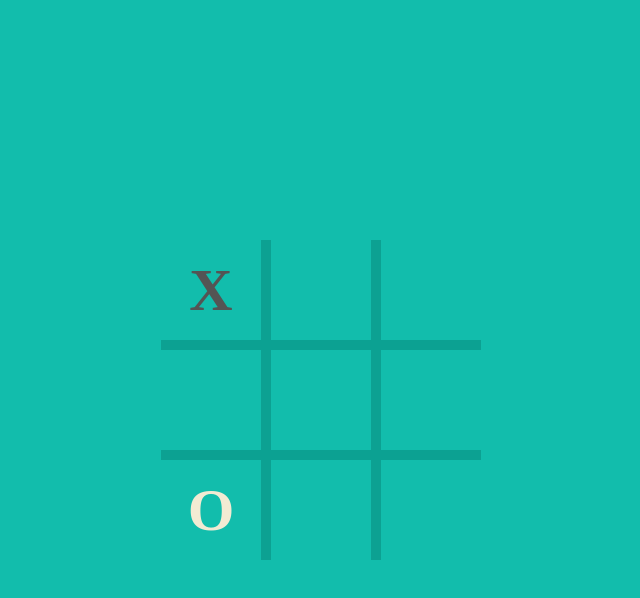
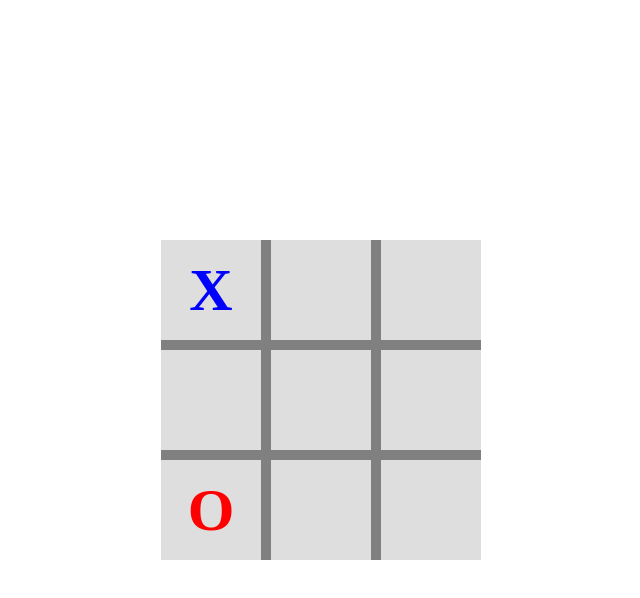
Before and after one commit to lukasemenikhin/projec-34-tic-tac-toe-game, a plain HTML site: page index.html in a window 1280 px wide. Both pictures are taken after a click on the element 530 px from the left and 290 px from the top of the page. Shown: the whole page, without its empty margins (319-959 px from the left). Drawn offline with Linux system fonts and the light colour scheme.

Commit message:
CSS changes

```diff
--- a/main.css
+++ b/main.css
@@ -2,14 +2,13 @@ body{
     margin: 0;
     padding: 0;
     display: flex;
-    background-color: #12bdac;
     align-items: center;
     justify-content: center;
     height: 100vh;
 }
 
 .board_wrap{
-    background-color: #0ca192;
+    background-color: grey;
 }
 
 .board{
@@ -24,15 +23,15 @@ body{
     align-items: center;
     justify-content: center;
     font-size: 60px;
-    background-color: #12bdac;
+    background-color: rgb(222, 222, 222);
     cursor: pointer;
     font-weight: 900;
 }
 
 .cell.x{
-    color: #545454;
+    color: blue;
 }
 
 .cell.o{
-    color: #f2ebd3;
+    color: red;
 }
```
